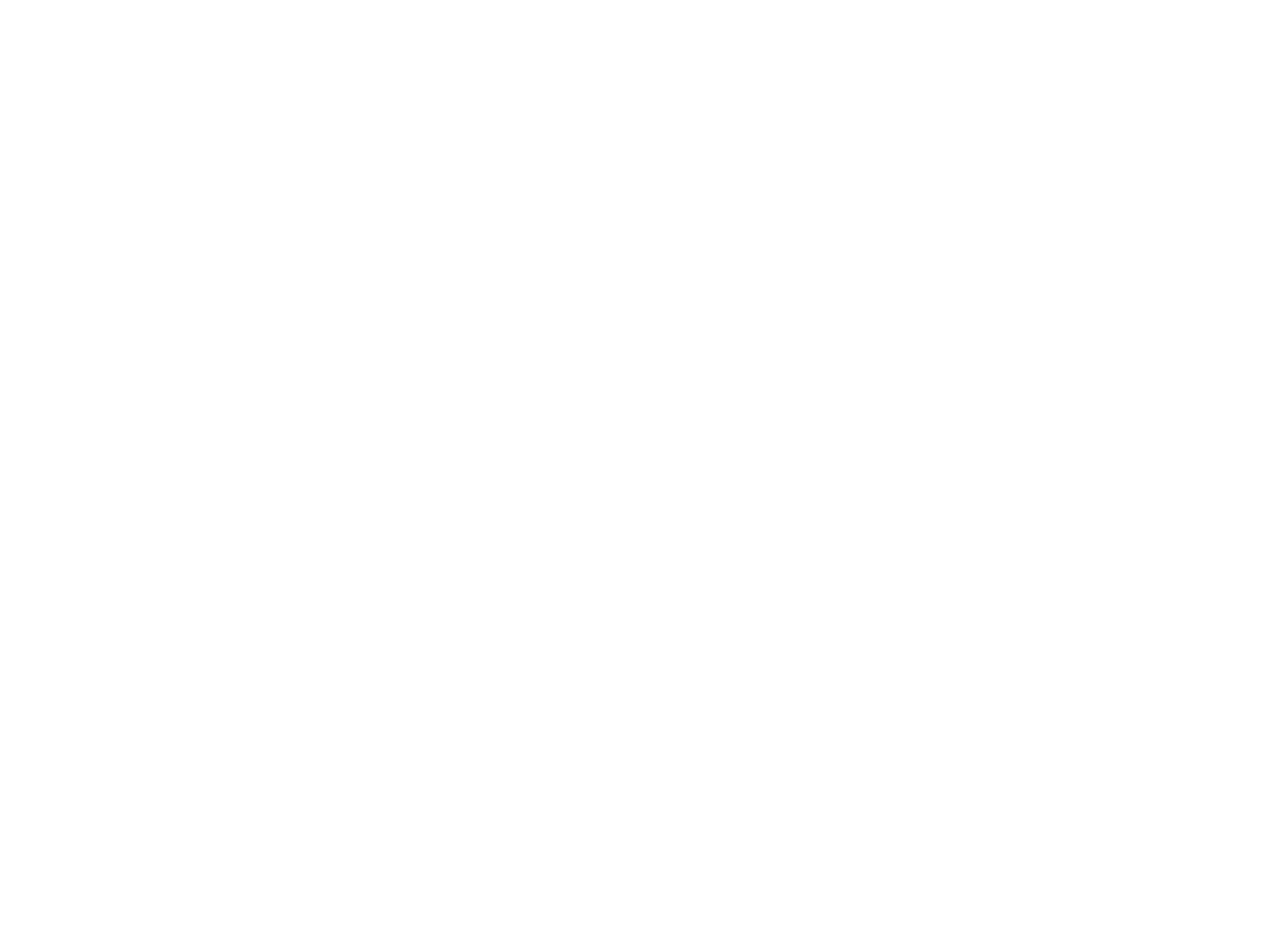
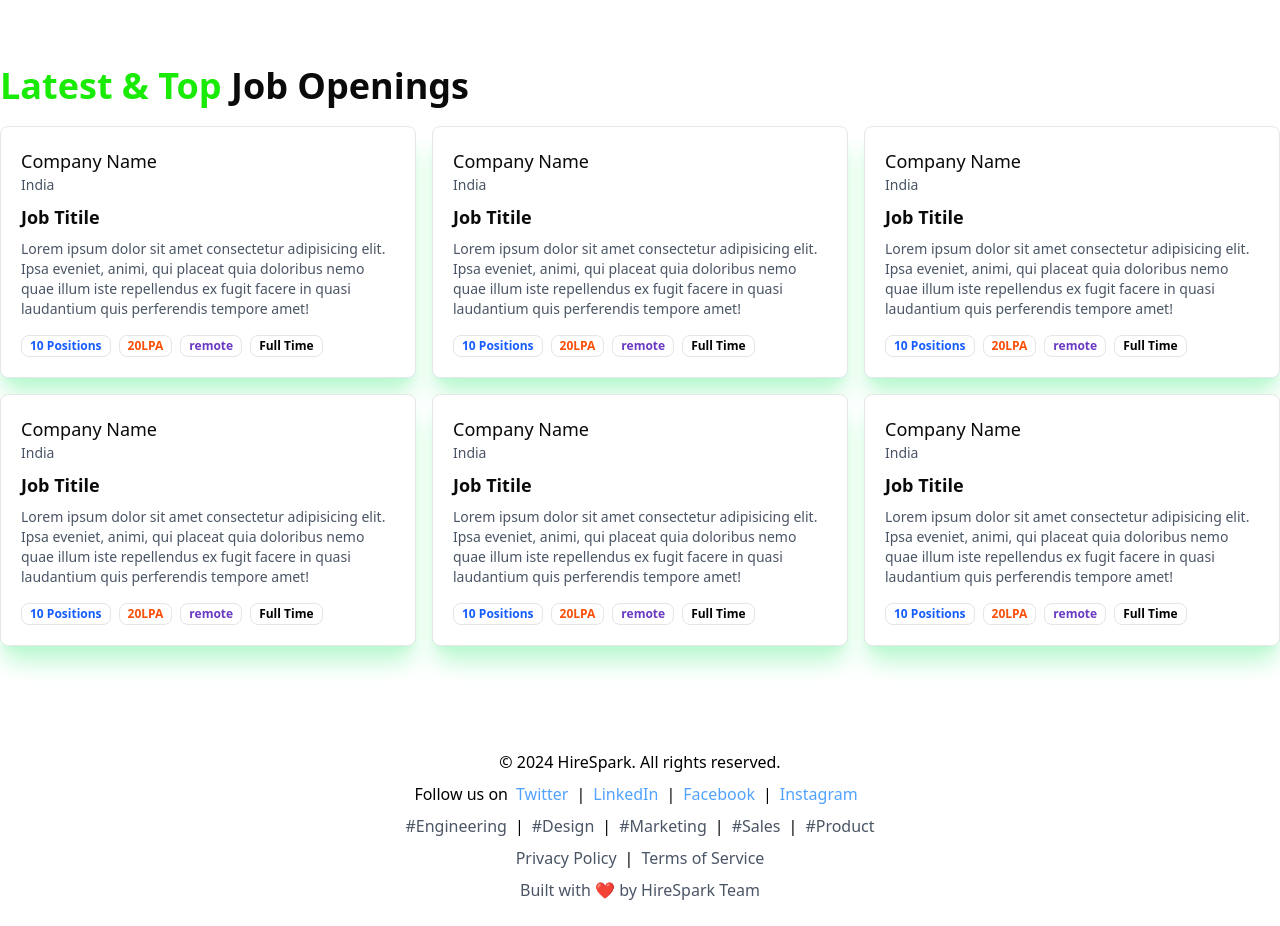
Before and after one commit to ayushman8658/HireSpark, a React (Vite) app in the folder Frontend/: page / in a window 1280 px wide. Shown: the part 780-1706 px from the top of the page. Before the commit the page ends 806 px from the top, so only its background shows below. Built offline with nearby package versions, Linux system fonts and the light colour scheme.

Commit message:
job and footer

```diff
--- /dev/null
+++ b/Frontend/src/components/ui/badge.jsx
@@ -0,0 +1,44 @@
+import * as React from "react"
+import { Slot } from "@radix-ui/react-slot"
+import { cva } from "class-variance-authority";
+
+import { cn } from "@/lib/utils"
+
+const badgeVariants = cva(
+  "inline-flex items-center justify-center rounded-md border px-2 py-0.5 text-xs font-medium w-fit whitespace-nowrap shrink-0 [&>svg]:size-3 gap-1 [&>svg]:pointer-events-none focus-visible:border-ring focus-visible:ring-ring/50 focus-visible:ring-[3px] aria-invalid:ring-destructive/20 dark:aria-invalid:ring-destructive/40 aria-invalid:border-destructive transition-[color,box-shadow] overflow-hidden",
+  {
+    variants: {
+      variant: {
+        default:
+          "border-transparent bg-primary text-primary-foreground [a&]:hover:bg-primary/90",
+        secondary:
+          "border-transparent bg-secondary text-secondary-foreground [a&]:hover:bg-secondary/90",
+        destructive:
+          "border-transparent bg-destructive text-white [a&]:hover:bg-destructive/90 focus-visible:ring-destructive/20 dark:focus-visible:ring-destructive/40 dark:bg-destructive/60",
+        outline:
+          "text-foreground [a&]:hover:bg-accent [a&]:hover:text-accent-foreground",
+      },
+    },
+    defaultVariants: {
+      variant: "default",
+    },
+  }
+)
+
+function Badge({
+  className,
+  variant,
+  asChild = false,
+  ...props
+}) {
+  const Comp = asChild ? Slot : "span"
+
+  return (
+    <Comp
+      data-slot="badge"
+      className={cn(badgeVariants({ variant }), className)}
+      {...props} />
+  );
+}
+
+export { Badge, badgeVariants }
--- /dev/null
+++ b/Frontend/src/components/ui/components_lite/Footer.jsx
@@ -0,0 +1,70 @@
+import React from "react";
+
+const Footer = () => {
+  return (
+    <div>
+      {/* generate a footer for my current page. */}
+
+      <div className=" text-black py-6 mt-10">
+        <div className="max-w-7xl mx-auto text-center">
+          <p>&copy; 2024 HireSpark. All rights reserved.</p>
+          <p className="mt-2">
+            Follow us on
+            <a href="#" className="text-blue-400 hover:underline mx-2">
+              Twitter
+            </a>
+            |
+            <a href="#" className="text-blue-400 hover:underline mx-2">
+              LinkedIn
+            </a>
+            |
+            <a href="#" className="text-blue-400 hover:underline mx-2">
+              Facebook
+            </a>
+            |
+            <a href="#" className="text-blue-400 hover:underline mx-2">
+              Instagram
+            </a>
+          </p>
+          {/* add some # tag jobs profile links */}
+          {/* this tage in side by side with some gap */}
+          <p className="mt-2">
+            <a href="#" className="text-gray-600 hover:underline mx-2">
+              #Engineering
+            </a>
+            |
+            <a href="#" className="text-gray-600 hover:underline mx-2">
+              #Design
+            </a>
+            |
+            <a href="#" className="text-gray-600 hover:underline mx-2">
+              #Marketing
+            </a>
+            |
+            <a href="#" className="text-gray-600 hover:underline mx-2">
+              #Sales
+            </a>
+            |
+            <a href="#" className="text-gray-600 hover:underline mx-2">
+              #Product
+            </a>
+          </p>
+
+          {/* add a link to privacy policy and terms of service */}
+          <p className="mt-2">
+            <a href="#" className="text-gray-600 hover:underline mx-2">
+              Privacy Policy
+            </a>
+            |
+            <a href="#" className="text-gray-600 hover:underline mx-2">
+              Terms of Service
+            </a>
+          </p>
+          <p className="mt-2 text-gray-600">Built with ❤️ by HireSpark Team</p>
+        </div>
+      </div>
+    </div>
+  );
+};
+
+export default Footer;
--- a/Frontend/src/components/ui/components_lite/Home.jsx
+++ b/Frontend/src/components/ui/components_lite/Home.jsx
@@ -2,6 +2,8 @@
 import Navbar from "./Navbar";
 import Header from "./Header";
 import Categories from "./Categories";
+import Latesjobs from "./Latesjobs";
+import Footer from "./Footer";
 
 const Home = () => {
   return (
@@ -9,8 +11,8 @@
       <Navbar></Navbar>
       <Header />
       <Categories />
-      {/* <Latesjobs />
-      <Footer /> */}
+      <Latesjobs />
+      <Footer />
     </div>
   );
 };
--- /dev/null
+++ b/Frontend/src/components/ui/components_lite/JobCards.jsx
@@ -0,0 +1,38 @@
+import React from "react";
+import { Badge } from "../badge";
+//import { useNavigate } from "react-router-dom";
+
+const JobCards = () => {
+  return (
+    <div className="p-5 rounded-md shadow-xl bg-white border border-gray-200 cursor-pointer hover:shadow-2xl transition duration-300 shadow-green-200">
+      <div>
+        <h1 className="text-lg font-medium">Company Name</h1>
+        <p className="text-sm text-gray-600">India</p>
+      </div>
+      <div>
+        <h2 className="font-bold text-lg my-2">Job Titile</h2>
+        <p className="text-sm text-gray-600">
+          Lorem ipsum dolor sit amet consectetur adipisicing elit. Ipsa eveniet,
+          animi, qui placeat quia doloribus nemo quae illum iste repellendus ex
+          fugit facere in quasi laudantium quis perferendis tempore amet!
+        </p>
+      </div>
+      <div className=" flex gap-2 items-center mt-4 ">
+        <Badge className={" text-blue-600 font-bold"} variant={"ghost"}>
+           10 Positions
+        </Badge>
+        <Badge className={" text-[#FA4F09] font-bold"} variant={"ghost"}>
+          20LPA
+        </Badge>
+        <Badge className={" text-[#6B3AC2]  font-bold"} variant={"ghost"}>
+            remote
+        </Badge>
+        <Badge className={" text-black font-bold"} variant={"ghost"}>
+            Full Time
+        </Badge>
+      </div>
+    </div>
+  );
+};
+
+export default JobCards;
--- /dev/null
+++ b/Frontend/src/components/ui/components_lite/Latesjobs.jsx
@@ -0,0 +1,25 @@
+import React from "react";
+import JobCards from "./JobCards";
+const randomJobs = [1,2,3,4,5,6,7,8,9,10,11,12];
+//import { useSelector } from "react-redux";
+
+const LatestJobs = () => {
+  //const allJobs = useSelector((state) => state.jobs?.allJobs || []); // Safely access allJobs
+
+  return (
+    <div className="max-w-7xl mx-auto my-20">
+      <h2 className="text-4xl font-bold">
+        <span className="text-[#19EA06]">Latest & Top </span>Job Openings
+      </h2>
+
+      {/* Job Cards */}
+      <div className="grid grid-cols-3 gap-4 my-5">
+        {randomJobs.slice(0, 6).map((job,index) => (
+            <JobCards></JobCards>
+        ))}
+      </div>
+    </div>
+  );
+};
+
+export default LatestJobs;
```
